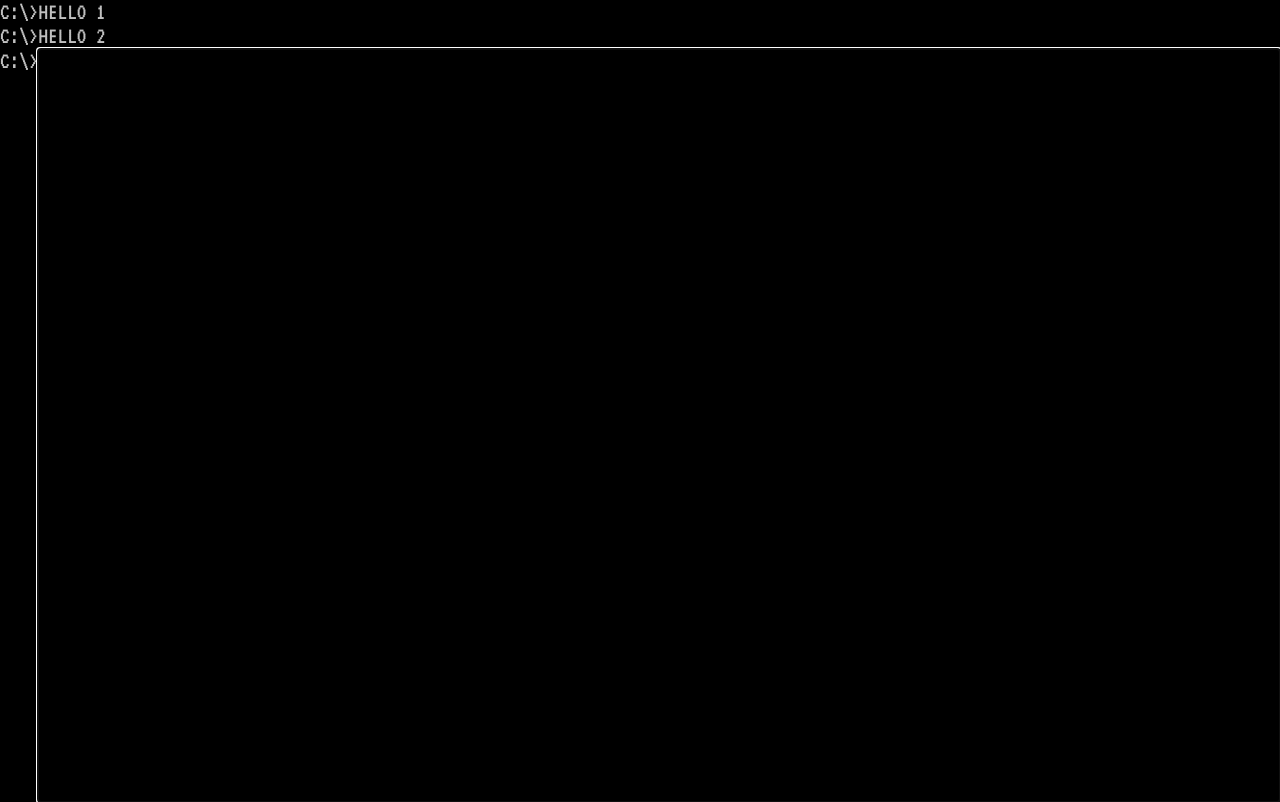
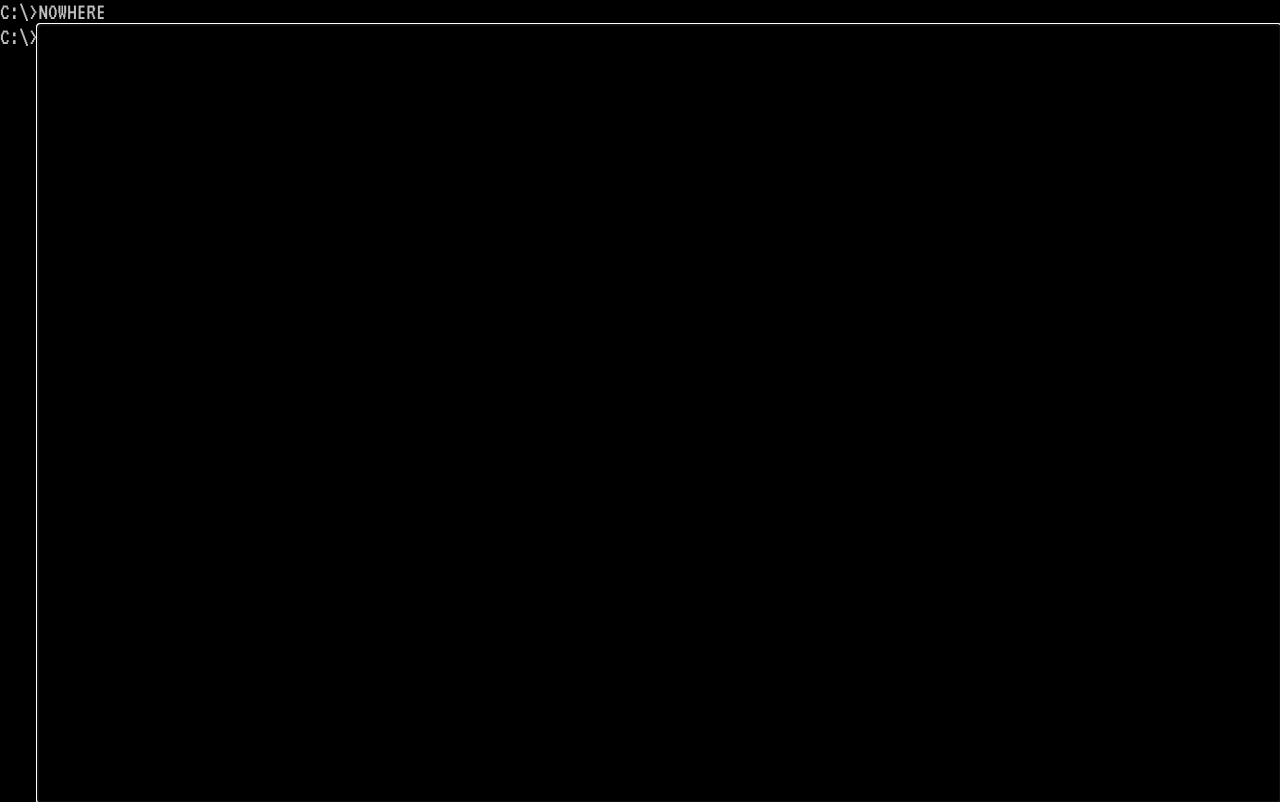
Before and after one commit to rcvink/nowhere, a Vue app: page / in a window 1280 px wide. Built offline with nearby package versions, Linux system fonts and the light colour scheme.

Commit message:
Edit initial statements

```diff
--- a/src/components/Monitor.vue
+++ b/src/components/Monitor.vue
@@ -20,7 +20,7 @@ export default Vue.extend({
     },
     data() {
         return {
-            statements: ['Hello 1', 'Hello 2'],
+            statements: ['Nowhere'],
         };
     },
     methods: {
```
